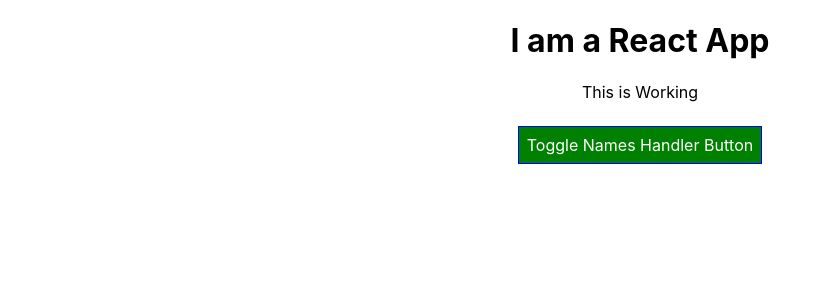
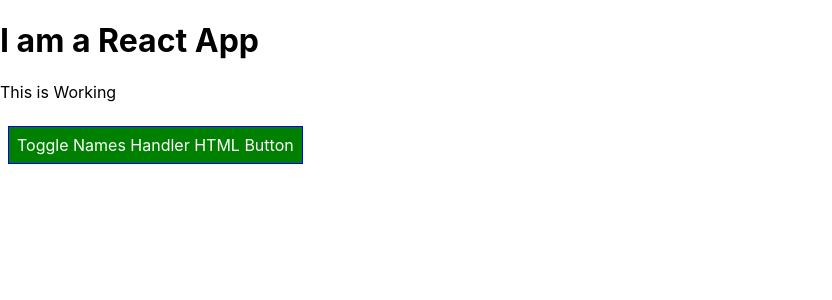
Before and after one commit to yashik777-nb/learn-react, a React (Create React App) app: page / in a window 1280 px wide. Shown: the top 300 px of the page, without its empty margins (0-832 px from the left). Built offline with nearby package versions, Linux system fonts and the light colour scheme.

Commit message:
CSS Modules

```diff
--- a/package.json
+++ b/package.json
@@ -10,6 +10,7 @@
     "react": "^17.0.1",
     "react-dom": "^17.0.1",
     "react-scripts": "4.0.1",
+    "styled-components": "^5.2.1",
     "web-vitals": "^0.2.4"
   },
   "scripts": {
--- a/src/App.js
+++ b/src/App.js
@@ -1,10 +1,25 @@
 // import logo from "./logo.svg";
 // import React, { useState } from "react";
 import React from "react";
-import "./App.css";
+import Classes from "./App.module.css";
 import Person from "./Person/Person";
-import Radium from "radium";
+// import Radium, { StyleRoot } from "radium";
+// import Styled from "styled-components";
 
+// const StyledButton = Styled.button`
+//       background-color: ${(props) => (props.alt ? "red" : "green")};
+//       color: white;
+//       font: inherit;
+//       border: 1px solid blue;
+//       padding: 8px;
+//       margin: 8px;
+//       cursor: pointer;
+
+//       &:hover {
+//         background-color: ${(props) => (props.alt ? "salmon" : "lightgreen")};
+//         color: black;
+//       }
+// `;
 class App extends React.Component {
   state = {
     persons: [
@@ -46,7 +61,7 @@ class App extends React.Component {
   deletePersonHandler = (index) => {
     // const persons = this.state.persons;
     // const persons = this.state.persons.slice();
-    // Always copy array and create and new array to avoid immuting. twp options splice and spread opearator
+    // Always copy array and create and new array to avoid immuting. two options splice and spread opearator
     const persons = [...this.state.persons];
     persons.splice(index, 1);
     this.setState({ persons: persons });
@@ -74,20 +89,20 @@ class App extends React.Component {
   };
 
   render() {
-    const style = {
-      backgroundColor: "green",
-      color: "white",
-      font: "inherit",
-      border: "1px solid blue",
-      padding: "8px",
-      margin: "8px",
-      cursor: "pointer",
+    // const style = {
+    //   backgroundColor: "green",
+    //   color: "white",
+    //   font: "inherit",
+    //   border: "1px solid blue",
+    //   padding: "8px",
+    //   margin: "8px",
+    //   cursor: "pointer",
 
-      ":hover": {
-        backgroundColor: "lightgreen",
-        color: "black",
-      },
-    };
+    //   // ":hover": {
+    //   //   backgroundColor: "lightgreen",
+    //   //   color: "black",
+    //   // },
+    // };
 
     let persons = null;
 
@@ -124,11 +139,11 @@ class App extends React.Component {
         </div>
       );
 
-      style.backgroundColor = "red";
-      style[":hover"] = {
-        backgroundColor: "lightred",
-        color: "black",
-      };
+      // style.backgroundColor = "red";
+      // style[":hover"] = {
+      //   backgroundColor: "salmon",
+      //   color: "black",
+      // };
     }
 
     let paragraphClass = [];
@@ -136,6 +151,7 @@ class App extends React.Component {
     if (this.state.persons.length <= 1) paragraphClass.push("bold");
 
     return (
+      // <StyleRoot>
       <div className="App">
         <h1> I am a React App</h1>
         <p className={paragraphClass.join(" ")}>This is Working</p>
@@ -145,13 +161,21 @@ class App extends React.Component {
         >
           Switch Names handler Button
         </button> */}
-        <button onClick={this.toggleNamesHandler} style={style}>
-          Toggle Names Handler Button
+        {/* <StyledButton
+          onClick={this.toggleNamesHandler}
+          alt={this.state.showPersons}
+        >
+          Toggle Names Handler Styled Button
+        </StyledButton> */}
+        <button className={Classes.Button} onClick={this.toggleNamesHandler}>
+          Toggle Names Handler HTML Button
         </button>
         {persons}
       </div>
+      // </StyleRoot>
     );
   }
 }
 
-export default Radium(App);
+// export default Radium(App);
+export default App;
--- a/src/App.css
+++ b/src/App.module.css
@@ -44,3 +44,17 @@
 .bold {
   font-weight: bold;
 }
+
+.Button {
+  background-color: green;
+  color: white;
+  font: inherit;
+  border: 1px solid blue;
+  padding: 8px;
+  margin: 8px;
+  cursor: pointer;
+}
+.Button:hover {
+  background-color: lightgreen;
+  color: black;
+}
--- a/src/Person/Person.js
+++ b/src/Person/Person.js
@@ -1,15 +1,34 @@
-import "./Person.css";
+// import "./Person.css";
 import React from "react";
-import Radium from "radium";
+// import Radium from "radium";
+import Styled from "styled-components";
 
-function Person(props) {
+const StyleDiv = Styled.div`
+        width: 60%;
+        margin: 16px auto;
+        border: 1px solid #eee;
+        box-shadow: 0 2px 3px #ccc;
+        padding: 16px;
+        text-align: center;
+
+        @media (min-width: 500px) {
+          width: 450px;
+        },
+`;
+
+export default function Person(props) {
+  // const style = {
+  //   "@media(min-width: 500px)": {
+  //     width: "450px",
+  //   },
+  // };
   return (
-    <div className="Person">
+    <StyleDiv>
       <p onClick={props.click}>
         I am {props.name}. I am {props.age} years Old. {props.children}
       </p>
       <input type="text" onChange={props.changed} value={props.name}></input>
-    </div>
+    </StyleDiv>
   );
 }
 
@@ -18,4 +37,4 @@ Person.defaultProps = {
   age: 0,
 };
 
-export default Radium(Person);
+// export default Radium(Person);
```
Also changed, not shown: 2 other files (tests, documents, lock files or other folders).
